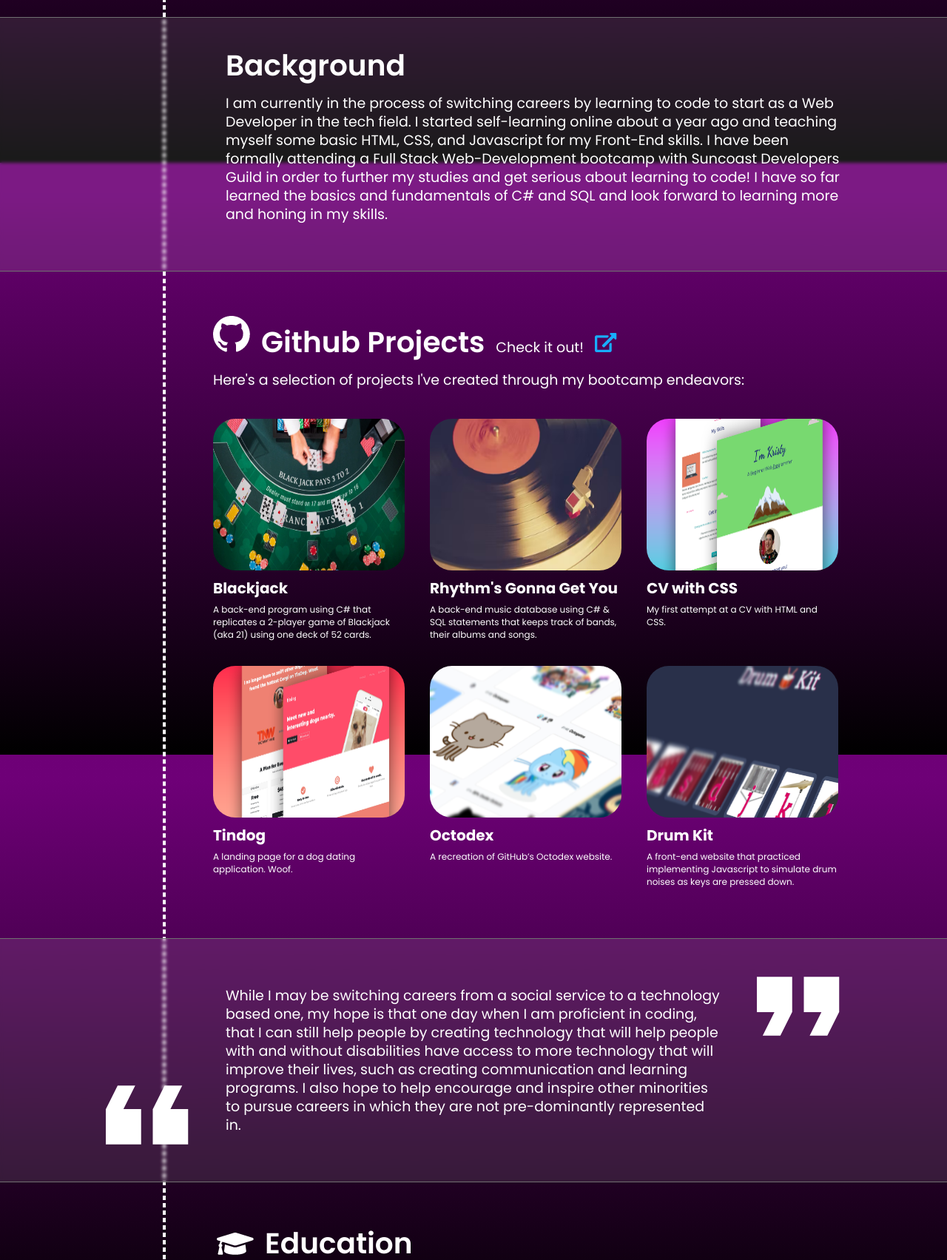
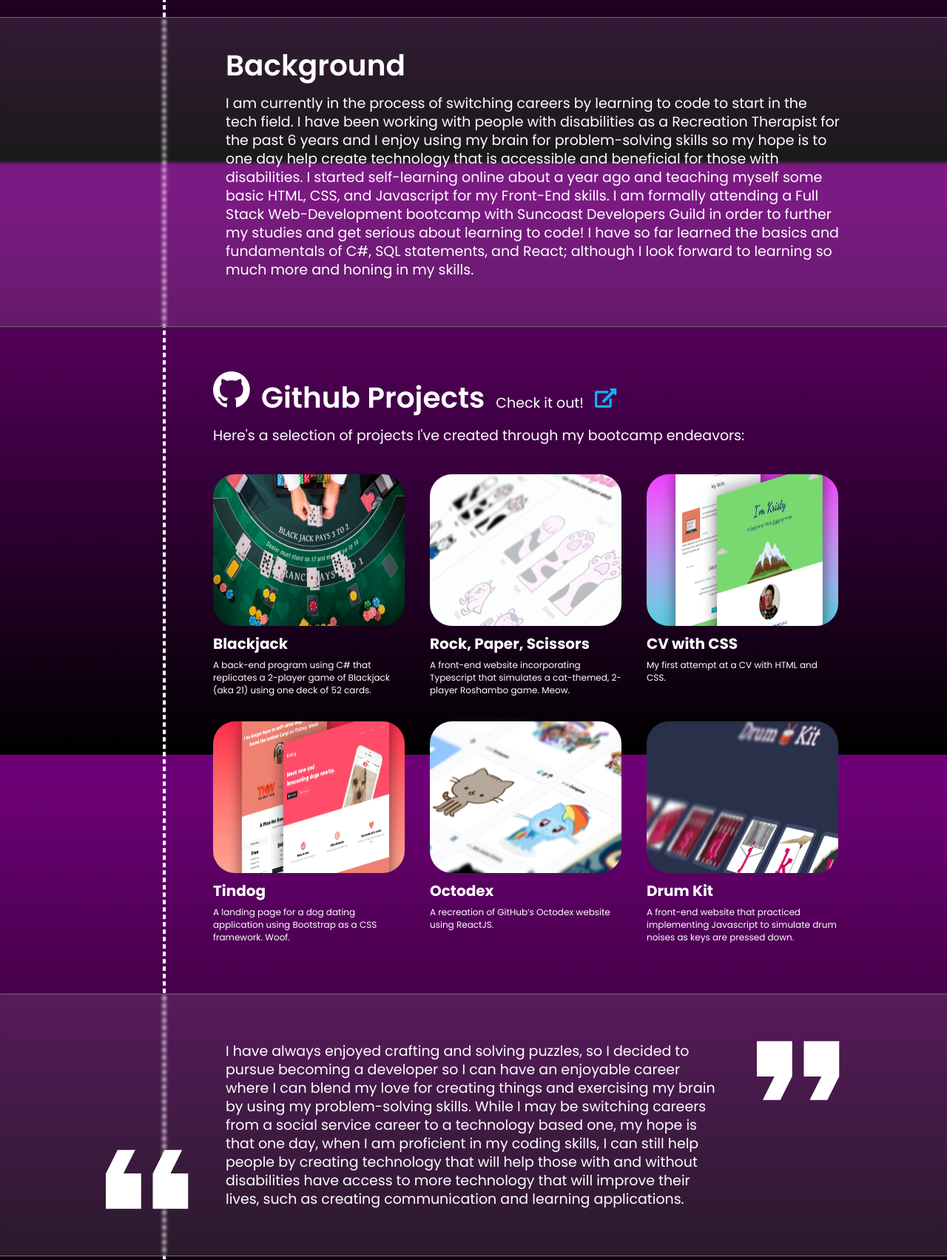
Before and after one commit to kprieto14/KristyPrietoResume, a website built with Vite: page index.html in a window 1280 px wide. Shown: the part 580-2283 px from the top of the page at 74% size. Built offline with nearby package versions, Linux system fonts and the light colour scheme.

Commit message:
Fixed Roshambo and school images, also fixed some paragraphs in background and quote section

```diff
--- a/index.html
+++ b/index.html
@@ -46,13 +46,14 @@
         <div>
           <h2>Background</h2>
           <p>
-            I am currently in the process of switching careers by learning to code to start as a
-            Web Developer in the tech field. I started self-learning online about a year ago and
-            teaching myself some basic HTML, CSS, and Javascript for my Front-End skills. I have
-            been formally attending a Full Stack Web-Development bootcamp with Suncoast Developers Guild
-            in order to further my studies and get serious about learning to code! I have so far
-            learned the basics and fundamentals of C# and SQL and look forward to learning more and
-            honing in my skills.
+            I am currently in the process of switching careers by learning to code to start in the tech field. I
+            have been working with people with disabilities as a Recreation Therapist for the past 6 years and I
+            enjoy using my brain for problem-solving skills so my hope is to one day help create technology that
+            is accessible and beneficial for those with disabilities. I started self-learning online about a year
+            ago and teaching myself some basic HTML, CSS, and Javascript for my Front-End skills. I am formally
+            attending a Full Stack Web-Development bootcamp with Suncoast Developers Guild in order to further my
+            studies and get serious about learning to code! I have so far learned the basics and fundamentals of C#,
+            SQL statements, and React; although I look forward to learning so much more and honing in my skills.
           </p>
         </div>
       </section>
@@ -83,14 +84,13 @@
 
           <article>
             <div class="border">
-              <a href="https://github.com/kprieto14/RhythmsGonnaGetYou"
-              ><img src="images/Rythm_IMG.png" alt="Picture of a record label"></a>
+              <a href="https://catshambo.netlify.app"
+              ><img src="images/Roshampaw.png" alt="Picture of screenshot of Roshambo website"></a>
             </div>
 
             <ul>
-              <li class="project-title"><a href="https://github.com/kprieto14/RhythmsGonnaGetYou">Rhythm's Gonna Get You</a></li>
-              <li class="project-description">A back-end music database using C# & SQL statements that keeps track of bands,
-                their albums and songs.</li>
+              <li class="project-title"><a href="https://catshambo.netlify.app">Rock, Paper, Scissors</a></li>
+              <li class="project-description">A front-end website incorporating Typescript that simulates a cat-themed, 2-player Roshambo game. Meow.</li>
             </ul>
           </article>
 
@@ -114,7 +114,7 @@
 
             <ul>
               <li class="project-title"><a href="https://kprieto14.github.io/tindog/">Tindog</a></li>
-              <li class="project-description">A landing page for a dog dating application. Woof.</li>
+              <li class="project-description">A landing page for a dog dating application using Bootstrap as a CSS framework. Woof.</li>
             </ul>
           </article>
 
@@ -125,8 +125,8 @@
             </div>
 
             <ul>
-              <li class="project-title"><a href="https://fakeoctodex.netlify.app/">Octodex</a></li>
-              <li class="project-description">A recreation of GitHub’s Octodex website.</li>
+              <li class="project-title"><a href="https://betterfakeoctodex.netlify.app">Octodex</a></li>
+              <li class="project-description">A recreation of GitHub’s Octodex website using ReactJS.</li>
             </ul>
           </article>
 
@@ -149,12 +149,13 @@
         <div>
           <img src="images/Quote_Left_IMG.png" alt="Symbol of quotation marks facing left">
           <p>
-            While I may be switching careers from a social service to a technology based one, my
-            hope is that one day when I am proficient in coding, that I can still help people by
-            creating technology that will help people with and without disabilities have access to
-            more technology that will improve their lives, such as creating communication and
-            learning programs. I also hope to help encourage and inspire other minorities to pursue
-            careers in which they are not pre-dominantly represented in.
+            I have always enjoyed crafting and solving puzzles, so I decided to pursue becoming a
+            developer so I can have an enjoyable career where I can blend my love for creating things
+            and exercising my brain by using my problem-solving skills. While I may be switching careers
+            from a social service career to a technology based one, my hope is that one day, when I am
+            proficient in my coding skills, I can still help people by creating technology that will help
+            those with and without disabilities have access to more technology that will improve their lives,
+            such as creating communication and learning applications.
           </p>
           <img src="images/Quote_Right_IMG.png" alt="Symbol of quotation marks facing right">
         </div>
@@ -188,7 +189,7 @@
 
           <article>
             <ul class="box-item">
-              <li><img src="images/CoralReef_ICO.png" alt="Logo for Coral Reef Senior High"></li>
+              <li><img src="images/NSU_ICO.png" alt="Logo for Nova Southeastern University"></li>
               <li>
                 <h3>Nova Southeastern University</h3>
                 <hr>
```
Also changed, not shown: images/CoralReef_ICO.png (deleted), images/NSU_ICO.png (added), images/Roshampaw.png (added), images/Rythm_IMG.png (deleted).
